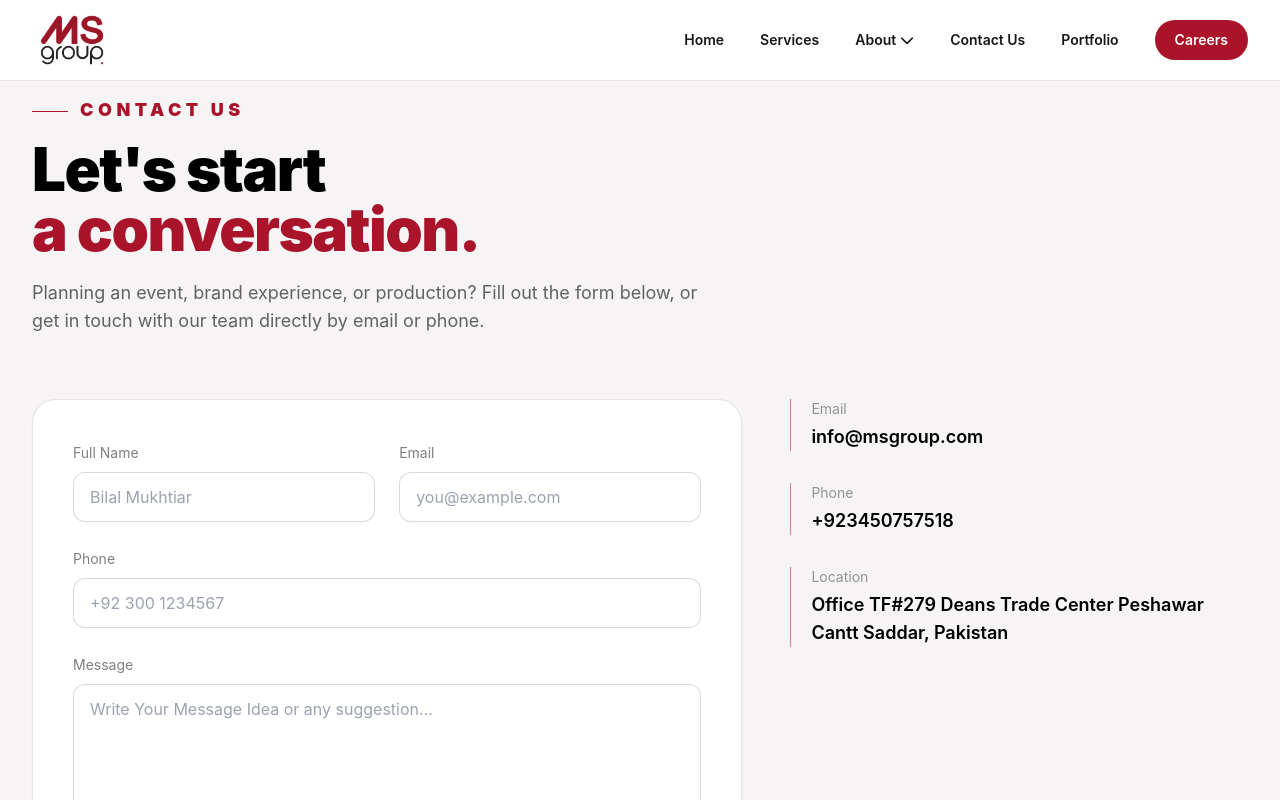
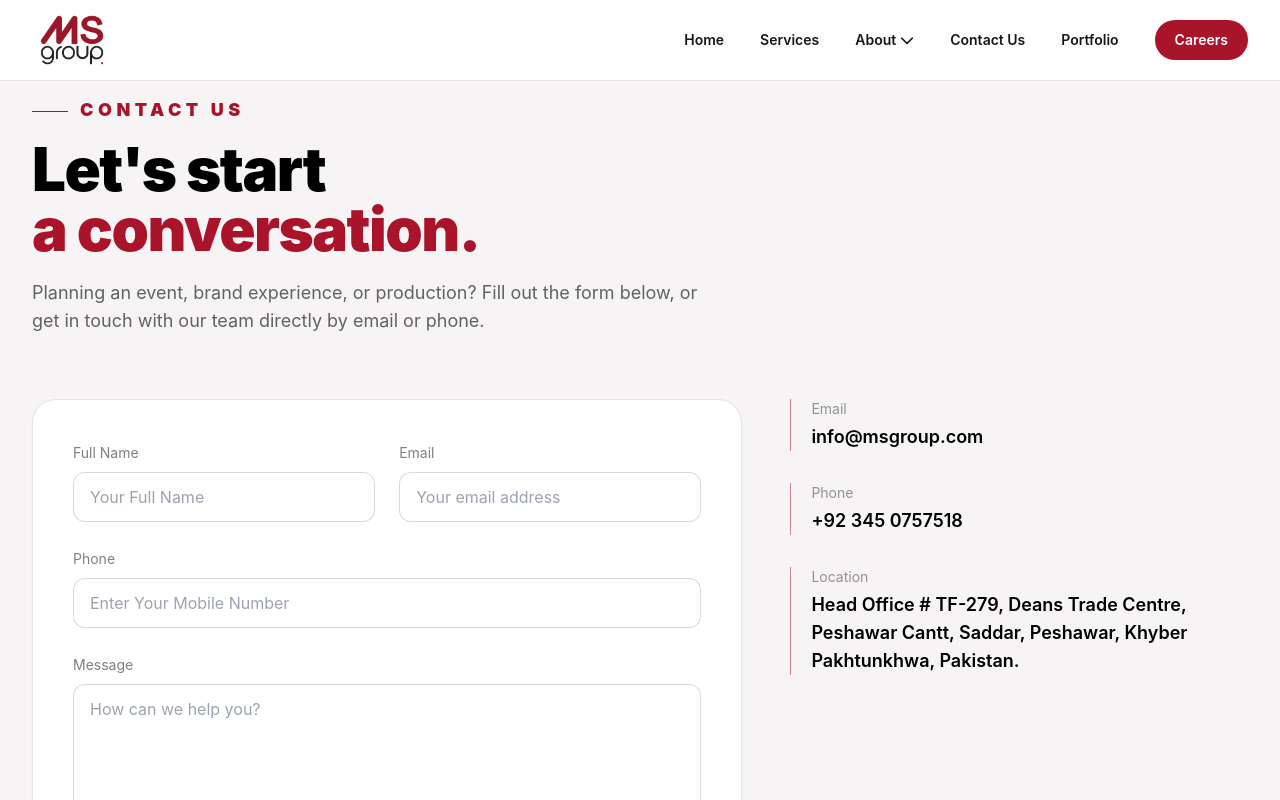
Before and after one commit to bilalmukhtiar5/msgroup, a React (Vite) app: page /contact in a window 1280 px wide. Shown: the top 800 px of the page. Built offline with nearby package versions, Linux system fonts and the light colour scheme.

Commit message:
new changes

```diff
--- a/src/pages/ContactUs/ContactUs.jsx
+++ b/src/pages/ContactUs/ContactUs.jsx
@@ -7,15 +7,85 @@ const ContactUs = () => {
     phone: '',
     message: '',
   })
+  const [errors, setErrors] = useState({})
+  const [result, setResult] = useState(null)
+  const [isSubmitting, setIsSubmitting] = useState(false)
 
   const handleChange = (e) => {
     setFormData({ ...formData, [e.target.name]: e.target.value })
+    // Typing shuru hote hi us field ka error hata dein
+    if (errors[e.target.name]) {
+      setErrors({ ...errors, [e.target.name]: '' })
+    }
   }
 
-  const handleSubmit = (e) => {
-    e.preventDefault()
-    console.log(formData)
-    // yahan apna API call ya email service (EmailJS/Formspree) laga sakte hain
+  const validate = () => {
+    const newErrors = {}
+
+    // Name validation
+    if (!formData.name.trim()) {
+      newErrors.name = 'Please enter your name.'
+    } else if (formData.name.trim().length < 3) {
+      newErrors.name = 'Name must be at least 3 characters.'
+    }
+
+    // Email validation
+    const emailPattern = /^[^\s@]+@[^\s@]+\.[^\s@]+$/
+    if (!formData.email.trim()) {
+      newErrors.email = 'Please enter your email address.'
+    } else if (!emailPattern.test(formData.email)) {
+      newErrors.email = 'Please enter a valid email address.'
+    }
+
+    // Phone validation (optional field, but if filled must be valid)
+    const phonePattern = /^[0-9+\-\s]{7,15}$/
+    if (formData.phone.trim() && !phonePattern.test(formData.phone)) {
+      newErrors.phone = 'Please enter a valid phone number.'
+    }
+
+    // Message validation
+    if (!formData.message.trim()) {
+      newErrors.message = 'Please enter your message.'
+    } else if (formData.message.trim().length < 10) {
+      newErrors.message = 'Message must be at least 10 characters.'
+    }
+
+    setErrors(newErrors)
+    return Object.keys(newErrors).length === 0
+  }
+
+  const onSubmit = async (event) => {
+    event.preventDefault()
+
+    if (!validate()) {
+      return
+    }
+
+    setIsSubmitting(true)
+    setResult(null)
+
+    const form = new FormData(event.target)
+    form.append("access_key", "f883bd87-2dd4-4afc-a711-d53860b5b55c")
+
+    try {
+      const response = await fetch("https://api.web3forms.com/submit", {
+        method: "POST",
+        body: form,
+      })
+
+      const data = await response.json()
+
+      if (data.success) {
+        setResult({ type: 'success', message: 'Message sent successfully! We will get back to you soon.' })
+        setFormData({ name: '', email: '', phone: '', message: '' })
+      } else {
+        setResult({ type: 'error', message: 'Something went wrong. Please try again.' })
+      }
+    } catch (error) {
+      setResult({ type: 'error', message: 'Something went wrong. Please try again.' })
+    } finally {
+      setIsSubmitting(false)
+    }
   }
 
   return (
@@ -42,7 +112,8 @@ const ContactUs = () => {
 
           {/* Form Card */}
           <form
-        onSubmit={handleSubmit}
+            onSubmit={onSubmit}
+            noValidate
             className="lg:col-span-3 space-y-6 rounded-3xl border border-black/10 bg-white p-8 shadow-sm sm:p-10"
           >
             <div className="grid gap-6 sm:grid-cols-2">
@@ -53,10 +124,14 @@ const ContactUs = () => {
                   name="name"
                   value={formData.name}
                   onChange={handleChange}
-              required
-              className="mt-2 w-full rounded-xl border border-black/15 bg-white px-4 py-3 text-black outline-none transition focus:border-msred"
-              placeholder="Bilal Mukhtiar"
+                  className={`mt-2 w-full rounded-xl border bg-white px-4 py-3 text-black outline-none transition focus:border-msred ${
+                    errors.name ? 'border-red-400' : 'border-black/15'
+                  }`}
+                  placeholder="Your Full Name"
                 />
+                {errors.name && (
+                  <p className="mt-1.5 text-xs font-medium text-red-600">{errors.name}</p>
+                )}
               </div>
               <div>
                 <label className="text-sm text-black/50">Email</label>
@@ -65,10 +140,14 @@ const ContactUs = () => {
                   name="email"
                   value={formData.email}
                   onChange={handleChange}
-              required
-              className="mt-2 w-full rounded-xl border border-black/15 bg-white px-4 py-3 text-black outline-none transition focus:border-msred"
-              placeholder="you@example.com"
+                  className={`mt-2 w-full rounded-xl border bg-white px-4 py-3 text-black outline-none transition focus:border-msred ${
+                    errors.email ? 'border-red-400' : 'border-black/15'
+                  }`}
+                  placeholder="Your email address"
                 />
+                {errors.email && (
+                  <p className="mt-1.5 text-xs font-medium text-red-600">{errors.email}</p>
+                )}
               </div>
             </div>
 
@@ -79,9 +158,14 @@ const ContactUs = () => {
                 name="phone"
                 value={formData.phone}
                 onChange={handleChange}
-            className="mt-2 w-full rounded-xl border border-black/15 bg-white px-4 py-3 text-black outline-none transition focus:border-msred"
-            placeholder="+92 300 1234567"
+                className={`mt-2 w-full rounded-xl border bg-white px-4 py-3 text-black outline-none transition focus:border-msred ${
+                  errors.phone ? 'border-red-400' : 'border-black/15'
+                }`}
+                placeholder="Enter Your Mobile Number"
               />
+              {errors.phone && (
+                <p className="mt-1.5 text-xs font-medium text-red-600">{errors.phone}</p>
+              )}
             </div>
 
             <div>
@@ -90,18 +174,36 @@ const ContactUs = () => {
                 name="message"
                 value={formData.message}
                 onChange={handleChange}
-            required
                 rows={5}
-            className="mt-2 w-full rounded-xl border border-black/15 bg-white px-4 py-3 text-black outline-none transition focus:border-msred"
-            placeholder="Write Your Message Idea or any suggestion..."
+                className={`mt-2 w-full rounded-xl border bg-white px-4 py-3 text-black outline-none transition focus:border-msred ${
+                  errors.message ? 'border-red-400' : 'border-black/15'
+                }`}
+                placeholder="How can we help you?"
               />
+              {errors.message && (
+                <p className="mt-1.5 text-xs font-medium text-red-600">{errors.message}</p>
+              )}
             </div>
+
+            {/* Result Message */}
+            {result && (
+              <p
+                className={`rounded-xl px-4 py-3 text-sm font-semibold ${
+                  result.type === 'success'
+                    ? 'bg-green-50 text-green-700'
+                    : 'bg-red-50 text-red-700'
+                }`}
+              >
+                {result.message}
+              </p>
+            )}
 
             <button
               type="submit"
-          className="inline-flex items-center gap-3 rounded-full bg-msred px-7 py-3.5 text-sm font-bold text-white transition hover:bg-msredDark"
+              disabled={isSubmitting}
+              className="inline-flex items-center gap-3 rounded-full bg-msred px-7 py-3.5 text-sm font-bold text-white transition hover:bg-msredDark disabled:opacity-60"
             >
-          Send Message
+              {isSubmitting ? "Sending..." : "Send Message"}
             </button>
           </form>
 
@@ -113,11 +215,12 @@ const ContactUs = () => {
             </div>
             <div className="border-l border-msred/50 pl-5">
               <p className="text-sm text-black/40">Phone</p>
-          <p className="mt-1 text-lg font-semibold">+923450757518</p>
+              <p className="mt-1 text-lg font-semibold">+92 345 0757518</p>
             </div>
             <div className="border-l border-msred/50 pl-5">
               <p className="text-sm text-black/40">Location</p>
-          <p className="mt-1 text-lg font-semibold">Office TF#279 Deans Trade Center Peshawar Cantt Saddar, Pakistan</p>
+              <p className="mt-1 text-lg font-semibold">Head Office # TF-279, Deans Trade Centre,
+                Peshawar Cantt, Saddar, Peshawar, Khyber Pakhtunkhwa, Pakistan.</p>
             </div>
           </div>
 
--- a/src/pages/Team/Team.jsx
+++ b/src/pages/Team/Team.jsx
@@ -6,6 +6,8 @@ import ayesha from "././../../../dist/our-team/ayesha-ishfaq.webp"
 import junaid from "././../../../dist/our-team/muhammad-junaid-waris.webp"
 import munir from "././../../../dist/our-team/munir.webp"
 import gulalai from "././../../../dist/our-team/gulalai-khan.webp"
+import nayyab from "././../../../dist/our-team/nayyab.webp"
+
 const leadership = [
   {
     name: "Muhammad Shehriyar",
@@ -36,12 +38,12 @@ const management = [
     name: "Sundas Nayab",
     role: "Accounts & Finance Manager",
     email: "accounts@msgroup.pk",
-    image: sundas,
+    image: nayyab,
     description:
       "Managing financial records, accounts coordination, payment documentation, budgeting support, and financial administration, ensuring accuracy, transparency, and efficient financial operations across MS Group Limited.",
   },
   {
-    name: "Ayesha",
+    name: "Ayesha Ishfaq",
     role: "Admin & HR Manager",
     email: "admin@msgroup.pk",
     image: ayesha,
@@ -127,7 +129,7 @@ const Team = () => {
               </p>
 
               <h3 className="mt-2 text-2xl font-black tracking-tight sm:text-3xl">
-                Muhammad Shehriyar
+                MUHAMMAD SHEHRIYAR
               </h3>
 
               <p className="mt-1 text-sm font-semibold text-msred">
```
Also changed, not shown: 1 other file (tests, documents, lock files or other folders). Lines whose indentation alone changed are shown as unchanged.
